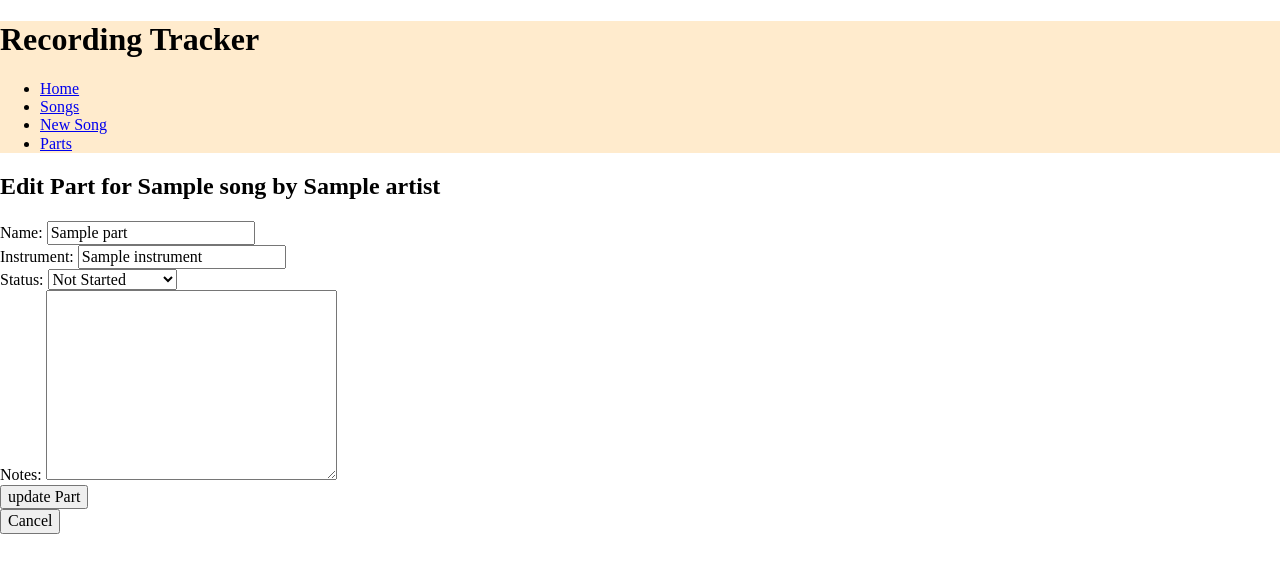
After one commit to TimoHenderson/song_recording_tracker, a Flask app: template recording_tracker/templates/parts/edit.html in a window 1280 px wide. The commit adds this page. Shown: the top 573 px of the page. Run offline with Flask 2, Linux system fonts and the light colour scheme; the template is opened without the code that fills it: most values are stand-ins (such as "Sample title", 1, 10 or a date in 2020).

```diff
--- /dev/null
+++ b/recording_tracker/templates/parts/edit.html
@@ -0,0 +1,26 @@
+{% extends 'base.html' %}
+{% block content %}
+<h2>Edit Part for {{ song.title }} by {{ song.artist }}</h2>
+<form action="/parts" method="post">
+    <input type="hidden" name="song_id" value="{{ song.id }}">
+    <div>
+        <label for="name">Name: </label>
+        <input type="text" name="name" id="name" value="{{ part.name }}" required>
+    </div>
+    <div>
+        <label for="instrument">Instrument: </label>
+        <input type="text" name="instrument" id="instrument" value="{{ part.instrument }}" required>
+    </div>
+    {% include 'parts/widgets/status-select.html' %}
+    <div>
+        <label for="notes">Notes: </label>
+        <textarea name="notes" id="notes" cols="30" rows="10" value="{{ part.notes }}"></textarea>
+    </div>
+    <div>
+        <input type="submit" value="update Part">
+    </div>
+</form>
+<form action="/parts/{{ part.id }}">
+    <input type="submit" value="Cancel">
+</form>
+{% endblock content %}
--- a/recording_tracker/templates/parts/index.html
+++ b/recording_tracker/templates/parts/index.html
@@ -2,5 +2,7 @@
 {% block content %}
 {% for part in parts %}
 <p><a href="parts/{{ part.id }}">{{ part.__dict__ }}</a></p>
+<a href="parts/{{ part.id }}/edit">Edit</a>
+
 {% endfor %}
 {% endblock content %}
--- /dev/null
+++ b/recording_tracker/templates/parts/widgets/status-select.html
@@ -0,0 +1,11 @@
+<div>
+    <label for="status">Status: </label>
+    <select name="status" id="status">
+        <option value="0">Not Started</option>
+        <option value="1">Tracking Guides</option>
+        <option value="2">Tracking Part</option>
+        <option value="3">Doing Drop Ins</option>
+        <option value="4">Comping </option>
+        <option value="5">Take!</option>
+    </select>
+</div>
--- a/recording_tracker/templates/songs/show.html
+++ b/recording_tracker/templates/songs/show.html
@@ -1,11 +1,11 @@
 {% extends 'base.html' %}
 {% block content %}
 {{ song.__dict__ }}
-<form action="/parts/new" method="post">
+<!-- <form action="/parts/new" method="post">
     <input type="hidden" name="song_id" value="{{ song.id }}">
     <input type="submit" value="Add Part">
-</form>
-
+</form> -->
+<a href="/songs/{{ song.id }}/parts/new">New Part</a>
 <a href="/songs/{{ song.id }}/edit">Edit</a>
 <a href="/songs/{{ song.id }}/delete">Delete</a>
 {% endblock content %}
```
Also changed, not shown: recording_tracker/controllers/parts_controller.py (+10 -3 lines).
